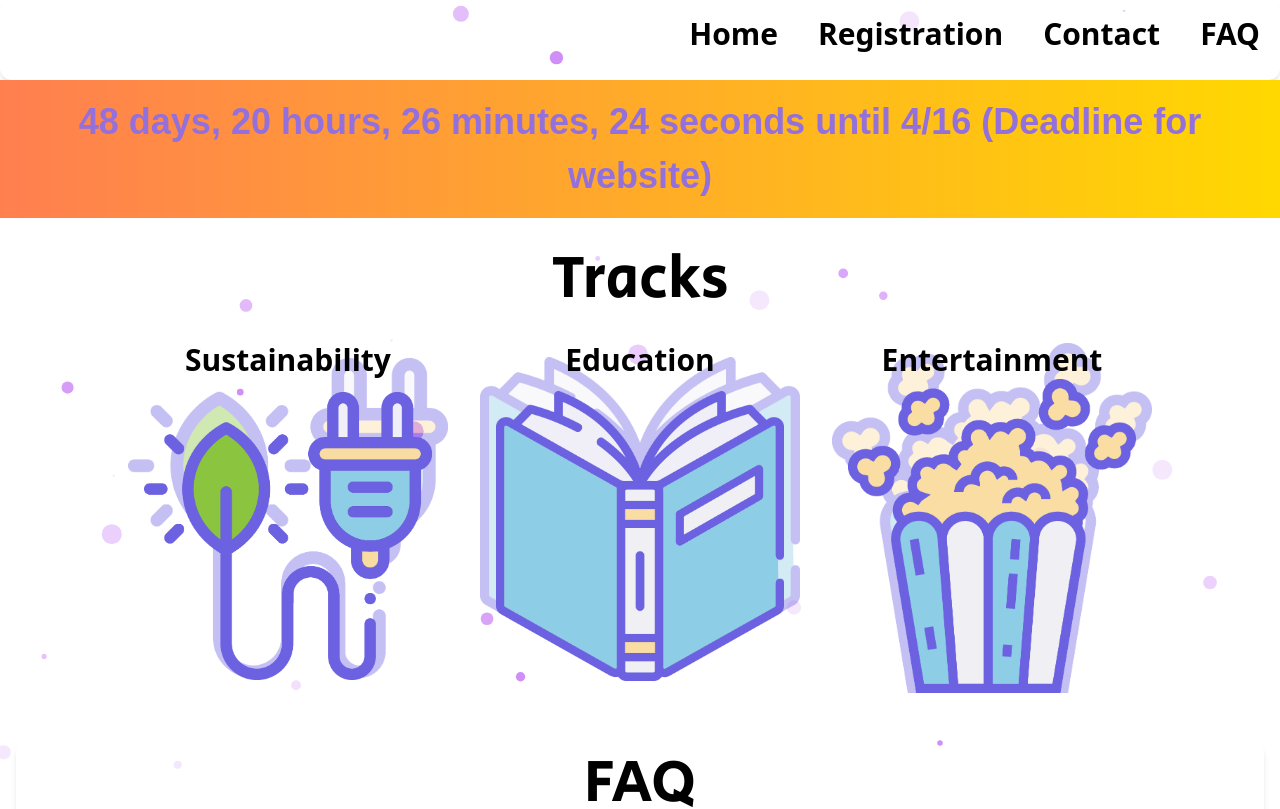
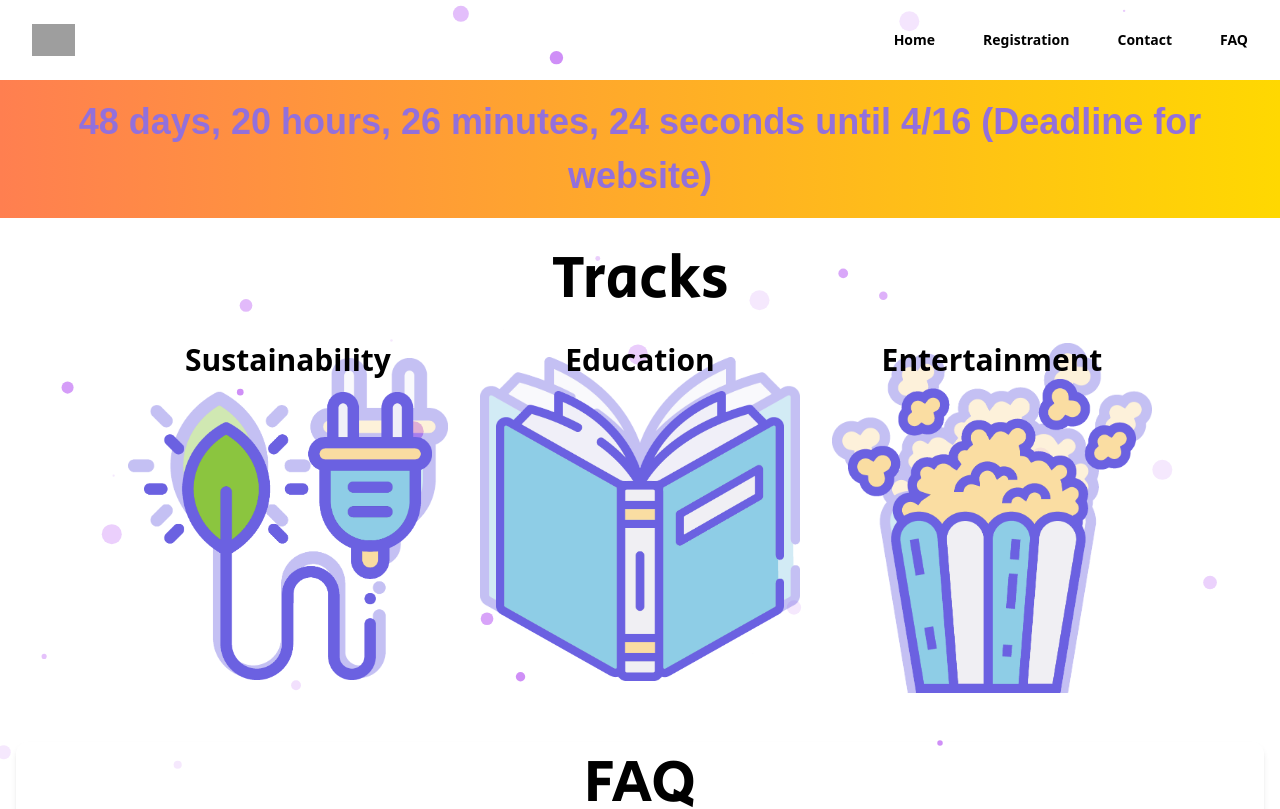
Before and after one commit to UWB-ACM/uwb-hacks24, a React (Create React App) app: page / in a window 1280 px wide. Shown: the top 809 px of the page. Built offline with nearby package versions, Linux system fonts and the light colour scheme; grey boxes are pictures that could not be loaded; the HTML template or start-up script is replaced by a standard one; what tw-elements would draw is missing.

Commit message:
Header added

```diff
--- a/package.json
+++ b/package.json
@@ -4,6 +4,8 @@
   "version": "0.1.0",
   "private": true,
   "dependencies": {
+    "@headlessui/react": "^1.7.13",
+    "@heroicons/react": "^2.0.16",
     "@testing-library/jest-dom": "^5.16.5",
     "@testing-library/react": "^13.4.0",
     "@testing-library/user-event": "^13.5.0",
--- a/src/App.js
+++ b/src/App.js
@@ -1,9 +1,9 @@
 import { BrowserRouter, Routes, Route } from "react-router-dom";
 import Home from "./Home/Home.js";
 import Register from "./Register/Register";
-import Header from "./Home/Header";
 import FAQ from "./Home/FAQ";
 import React, {useEffect} from "react";
+import Header from "./Home/Header"
 
 
 function App() {
--- a/src/Home/Header.js
+++ b/src/Home/Header.js
@@ -1,45 +1,118 @@
-import React from 'react';
-import './Home.css';
-import { NavLink } from "react-router-dom";
-import { Link } from "react-scroll";
+import React, { useState } from 'react'
+import { Dialog, Popover} from '@headlessui/react'
+import {
+    Bars3Icon,
+    XMarkIcon,
+} from '@heroicons/react/24/outline'
+import {NavLink} from "react-router-dom";
+import {Link} from "react-scroll";
 
-function Nav({to, text}) {
-    return (
-        <NavLink to={to} className="text-black mx-5 font-bold text-3xl pt-3 mt-1">
-            {text}
-        </NavLink>
-    );
+export default function Header() {
+    const [mobileMenuOpen, setMobileMenuOpen] = useState(false)
+
+    function handleCloseMenu() {
+        setMobileMenuOpen(false);
     }
 
-function NavScroll({to, text}) {
     return (
-        <Link
-            to={to}
+        <header className="bg-white">
+            <nav className="mx-auto flex max-w-7xl items-center justify-between p-6 lg:px-8" aria-label="Global">
+                <div className="flex lg:flex-1 -m-1.5 p-1.5">
+                    <span className="sr-only">UWB Hacks</span>
+                    <img className="h-8 w-auto" src="https://tailwindui.com/img/logos/mark.svg?color=indigo&shade=600" alt="UWB Hacks Logo" />
+                </div>
+
+                <div className="flex lg:hidden">
+                    <button
+                        type="button"
+                        className="-m-2.5 inline-flex items-center justify-center rounded-md p-2.5 text-gray-700"
+                        onClick={() => setMobileMenuOpen(true)}
+                    >
+                        <span className="sr-only">Open main menu</span>
+                        <Bars3Icon className="h-6 w-6" aria-hidden="true" />
+                    </button>
+                </div>
+
+                <Popover.Group className="hidden lg:flex lg:gap-x-12">
+                    <NavLink to="/uwb-hacks23" className="text-sm font-semibold leading-6 text-gray-900">
+                        Home
+                    </NavLink>
+                    <NavLink to="/uwb-hacks23/Registration" className="text-sm font-semibold leading-6 text-gray-900">
+                        Registration
+                    </NavLink>
+                    <NavLink to="mailto:acmuwbothell@gmail.com?subject=Hackathon" className="text-sm font-semibold leading-6 text-gray-900">
+                        Contact
+                    </NavLink>
+                    <Link to="faqSection"
                           smooth={'easeInOutQuint'}
                           duration={200}
                           offset={-10}
-            className="text-black mx-5 font-bold text-3xl pt-3 cursor-pointer mt-1"
+                          className="text-sm font-semibold leading-6 text-gray-900">
+                        FAQ
+                    </Link>
+                </Popover.Group>
+            </nav>
+
+            <Dialog as="div" className="lg:hidden" open={mobileMenuOpen} onClose={setMobileMenuOpen}>
+                <div className="fixed inset-0 z-10" />
+                <Dialog.Panel className="fixed inset-y-0 right-0 z-10 w-full overflow-y-auto bg-white px-6 py-6 sm:max-w-sm sm:ring-1 sm:ring-gray-900/10">
+                    <div className="flex items-center justify-between">
+                        <a href="#" className="-m-1.5 p-1.5">
+                            <span className="sr-only">Your Company</span>
+                            <img
+                                className="h-8 w-auto"
+                                src="https://tailwindui.com/img/logos/mark.svg?color=indigo&shade=600"
+                                alt=""
+                            />
+                        </a>
+                        <button
+                            type="button"
+                            className="-m-2.5 rounded-md p-2.5 text-gray-700"
+                            onClick={() => setMobileMenuOpen(false)}
                         >
-            {text}
+                            <span className="sr-only">Close menu</span>
+                            <XMarkIcon className="h-6 w-6" aria-hidden="true" />
+                        </button>
+                    </div>
+                    <div className="mt-6 flow-root">
+                        <div className="-my-6 divide-y divide-gray-500/10">
+                            <div className="space-y-2 py-6">
+                                <NavLink
+                                    to="/uwb-hacks23"
+                                    className="-mx-3 block rounded-lg px-3 py-2 text-base font-semibold leading-7 text-gray-900 hover:bg-gray-50"
+                                    onClick={handleCloseMenu}
+                                >
+                                    Home
+                                </NavLink>
+                                <NavLink
+                                    to="/uwb-hacks23/Registration"
+                                    className="-mx-3 block rounded-lg px-3 py-2 text-base font-semibold leading-7 text-gray-900 hover:bg-gray-50"
+                                    onClick={handleCloseMenu}
+                                >
+                                    Registration
+                                </NavLink>
+                                <NavLink
+                                    to="mailto:acmuwbothell@gmail.com?subject=Hackathon"
+                                    className="-mx-3 block rounded-lg px-3 py-2 text-base font-semibold leading-7 text-gray-900 hover:bg-gray-50"
+                                    onClick={handleCloseMenu}
+                                >
+                                    Contact
+                                </NavLink>
+                                <Link
+                                    to="faqSection"
+                                    smooth={'easeInOutQuint'}
+                                    duration={200}
+                                    offset={-10}
+                                    className="-mx-3 block rounded-lg px-3 py-2 text-base font-semibold leading-7 text-gray-900 hover:bg-gray-50"
+                                    onClick={handleCloseMenu}
+                                >
+                                    FAQ
                                 </Link>
-    );
+                            </div>
+                        </div>
+                    </div>
+                </Dialog.Panel>
+            </Dialog>
+        </header>
+    )
 }
-
-function Header() {
-    return (
-        <header className="h-20 bg-white rounded-xl shadow-md overflow-hidden">
-            <div className="md:flex justify-end">
-                <nav>
-                    <ul className="flex">
-                        <Nav to="/uwb-hacks23" text="Home"></Nav>
-                        <Nav to="/uwb-hacks23/Registration" text="Registration"></Nav>
-                        <Nav to="mailto:acmuwbothell@gmail.com?subject=Hackathon" text="Contact"></Nav>
-                        <NavScroll to="faqSection" text="FAQ"></NavScroll>
-                    </ul>
-                </nav>
-            </div>
-        </header>
-    );
-}
-
-export default Header;
--- a/src/Home/TrackCard.js
+++ b/src/Home/TrackCard.js
@@ -1,18 +1,17 @@
 import React from 'react';
-import './Home.css';
 
 function TrackCard(props) {
-    return (
+  return (
       <div className="items-center justify-center bg-slate-100 pt-2 pb-3 pl-4 pr-4">
         <div className="group h-96 w-80 [perspective:1000px]">
-          <div className="border-1 rounded-xl relative h-full w-full rounded-xltransition-all duration-500 [transform-style:preserve-3d] group-hover:[transform:rotateY(180deg)]">
+          <div className="border-1 rounded-xl relative h-full w-full transition-all duration-500 [transform-style:preserve-3d] group-hover:[transform:rotateY(180deg)]">
             <div className="absolute inset-0">
               <img className="h-full w-full rounded-xl object-contain opacity-40" src={props.backgroundImage} alt="" />
             </div>
             <div className="absolute inset-0 h-full w-full rounded-xl [backface-visibility:hidden]">
               <div className="flex flex-col items-center justify-center h-full w-full bg-white rounded-xl p-4">
-              <div className="font-bold text-3xl">{props.cardTitle}</div>
-              <img className="h-full w-full rounded-xl object-contain " src={props.backgroundImage} alt="" />
+                <div className="font-bold text-3xl">{props.cardTitle}</div>
+                <img className="h-full w-full rounded-xl object-contain " src={props.backgroundImage} alt="" />
               </div>
             </div>
             <div className="absolute inset-0 h-full w-full rounded-xl bg-black/80 px-12 text-slate-200 [transform:rotateY(180deg)] [backface-visibility:hidden]">
@@ -24,8 +23,8 @@ function TrackCard(props) {
           </div>
         </div>
       </div>
-    );
-  }
+  );
+}
 
 
 export default TrackCard
```
Also changed, not shown: src/Home/Home.css (line endings or trailing spaces), 1 other file (tests, documents, lock files or other folders). Lines whose indentation alone changed are shown as unchanged.
